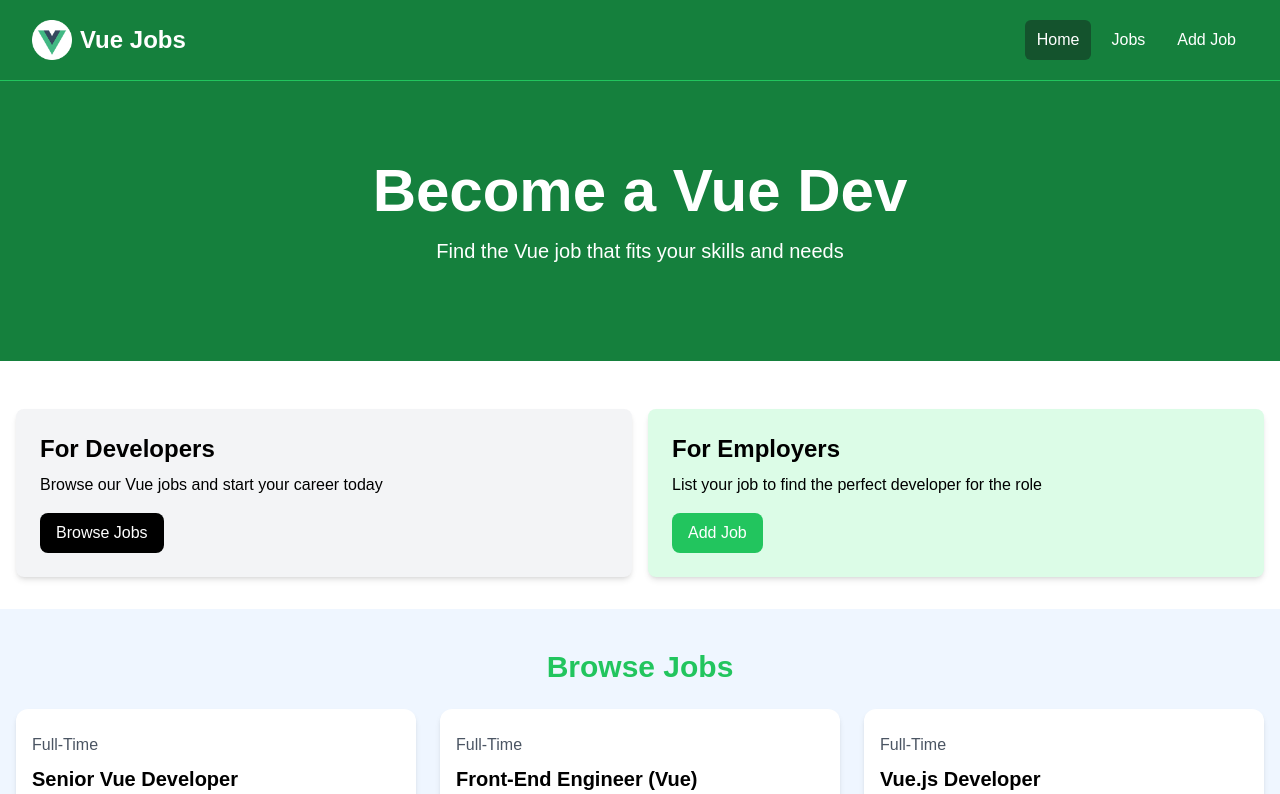
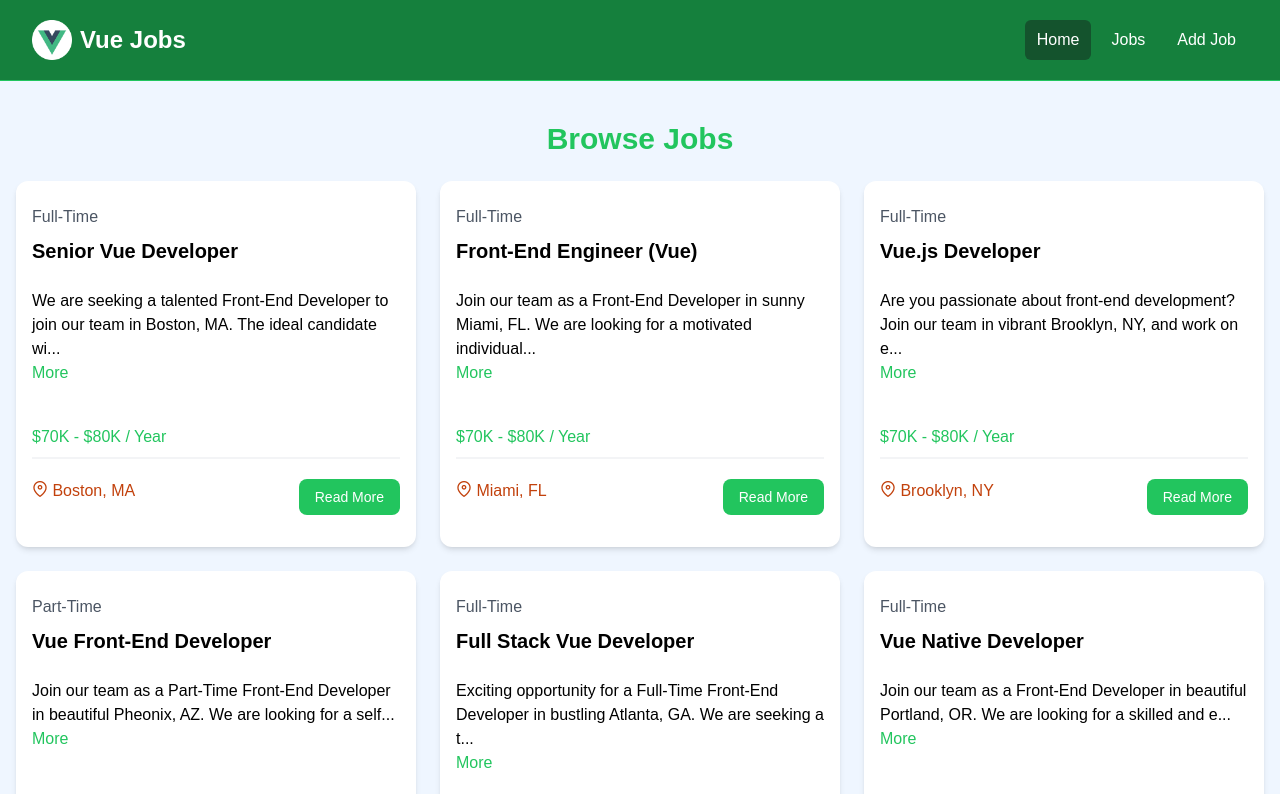
Before and after one commit to bekov28/jobs-website-vue, a Vue app: page /jobs in a window 1280 px wide. Shown: the top 794 px of the page. Built offline with nearby package versions, Linux system fonts and the light colour scheme.

Commit message:
router created

```diff
--- a/package.json
+++ b/package.json
@@ -9,7 +9,9 @@
     "preview": "vite preview"
   },
   "dependencies": {
-    "vue": "^3.5.13"
+    "primeicons": "^7.0.0",
+    "vue": "^3.5.13",
+    "vue-router": "^4.5.1"
   },
   "devDependencies": {
     "@vitejs/plugin-vue": "^5.2.3",
--- a/src/App.vue
+++ b/src/App.vue
@@ -1,13 +1,9 @@
 <script setup>
 import Navbar from "@/components/Navbar.vue";
-import Hero from "@/components/Hero.vue";
-import HomeCards from "./components/HomeCards.vue";
-import JobListings from "./components/JobListings.vue";
+import { RouterView } from "vue-router";
 </script>
 
 <template>
   <Navbar />
-  <Hero />
-  <HomeCards />
-  <JobListings :limit="3" :showButton="true" />
+  <RouterView />
 </template>
--- a/src/components/JobListing.vue
+++ b/src/components/JobListing.vue
@@ -41,7 +41,7 @@ const truncatedDescription = computed(() => {
 
       <div class="flex flex-col lg:flex-row justify-between mb-4">
         <div class="text-orange-700 mb-3">
-          <i class="fa-solid fa-location-dot text-lg"></i>
+          <i class="pi pi-map-marker text-orange-700"></i>
           {{ job.location }}
         </div>
         <a
--- a/src/components/Navbar.vue
+++ b/src/components/Navbar.vue
@@ -1,36 +1,31 @@
 <script setup>
-import logo from '@/assets/img/logo.png'
-
+import logo from "@/assets/img/logo.png";
 </script>
 
 <template>
   <nav class="bg-green-700 border-b border-green-500">
     <div class="mx-auto max-w-7xl px-2 sm:px-6 lg:px-8">
       <div class="flex h-20 items-center justify-between">
-          <div
-            class="flex flex-1 items-center justify-center md:items-stretch md:justify-start"
-          >
+        <div class="flex flex-1 items-center justify-center md:items-stretch md:justify-start">
           <!-- Logo -->
           <a class="flex flex-shrink-0 items-center mr-4" href="index.html">
             <img class="h-10 w-auto" :src="logo" alt="Vue Jobs" />
-              <span class="hidden md:block text-white text-2xl font-bold ml-2"
-                >Vue Jobs</span
-              >
+            <span class="hidden md:block text-white text-2xl font-bold ml-2">Vue Jobs</span>
           </a>
           <div class="md:ml-auto">
             <div class="flex space-x-2">
               <a
-                  href="index.html"
+                href="/"
                 class="text-white bg-green-900 hover:bg-gray-900 hover:text-white rounded-md px-3 py-2"
                 >Home</a
               >
               <a
-                  href="jobs.html"
+                href="/jobs"
                 class="text-white hover:bg-green-900 hover:text-white rounded-md px-3 py-2"
                 >Jobs</a
               >
               <a
-                  href="add-job.html"
+                href="/jobs/add"
                 class="text-white hover:bg-green-900 hover:text-white rounded-md px-3 py-2"
                 >Add Job</a
               >
@@ -40,5 +35,4 @@ import logo from '@/assets/img/logo.png'
       </div>
     </div>
   </nav>
-
 </template>
--- /dev/null
+++ b/src/router/index.js
@@ -0,0 +1,21 @@
+import { createRouter, createWebHistory } from "vue-router";
+import HomeView from "@/views/HomeView.vue";
+import JobsView from "@/views/JobsView.vue";
+
+const router = createRouter({
+  history: createWebHistory(import.meta.env.BASE_URL),
+  routes: [
+    {
+      path: "/",
+      name: "home",
+      component: HomeView,
+    },
+    {
+      path: "/jobs",
+      name: "jobs",
+      component: JobsView,
+    },
+  ],
+});
+
+export default router;
--- /dev/null
+++ b/src/views/HomeView.vue
@@ -0,0 +1,11 @@
+<script setup>
+import Hero from "@/components/Hero.vue";
+import HomeCards from "@/components/HomeCards.vue";
+import JobListings from "@/components/JobListings.vue";
+</script>
+
+<template>
+  <Hero />
+  <HomeCards />
+  <JobListings :limit="3" :showButton="true" />
+</template>
--- /dev/null
+++ b/src/views/JobsView.vue
@@ -0,0 +1,7 @@
+<script setup>
+import JobListings from "@/components/JobListings.vue";
+</script>
+
+<template>
+  <JobListings />
+</template>
```
Also changed, not shown: src/main.js (+8 -4 lines), 1 other file (tests, documents, lock files or other folders). Lines whose indentation alone changed are shown as unchanged.
